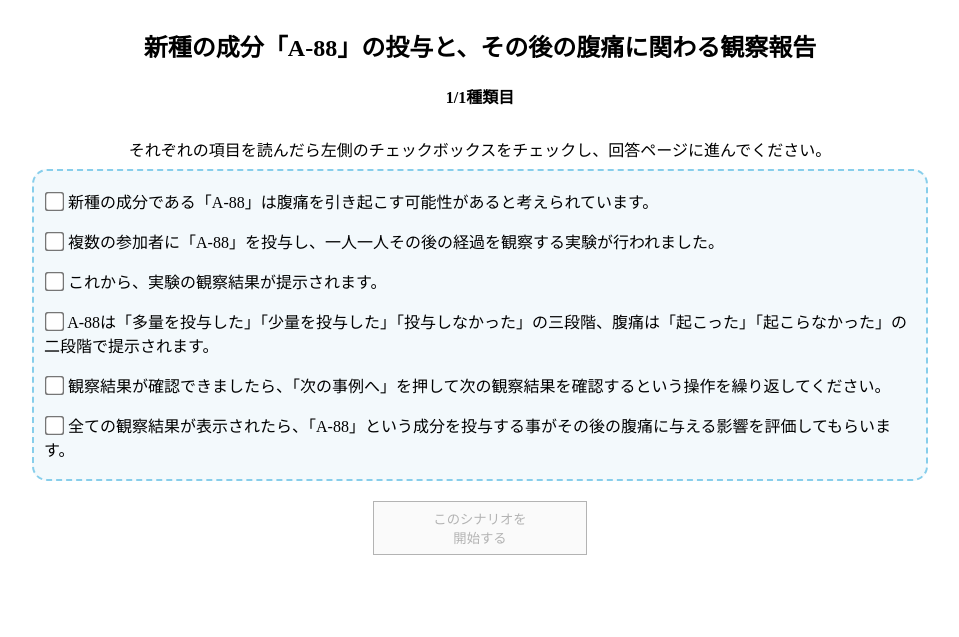
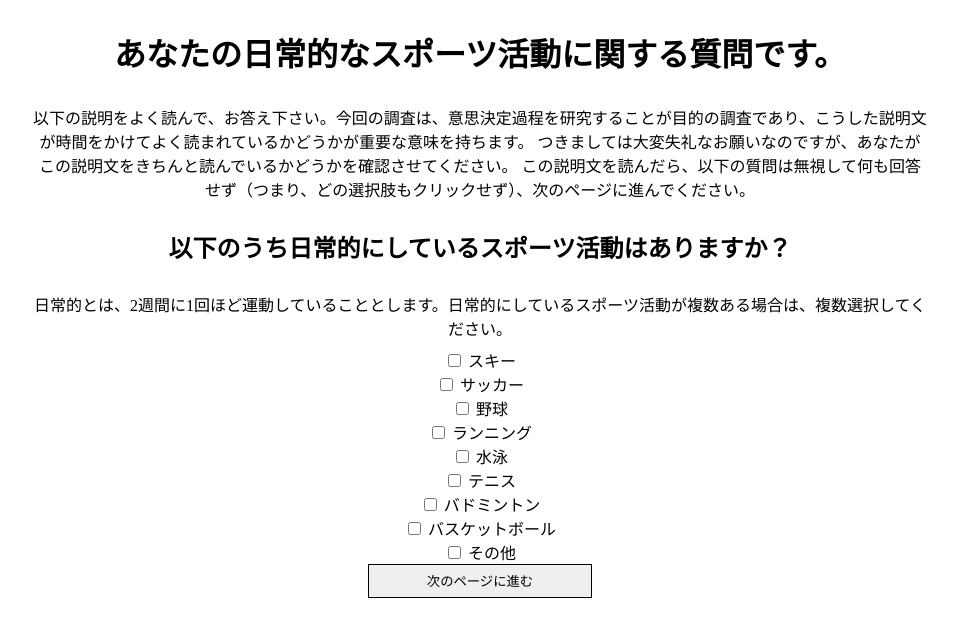
Before and after one commit to ichi-269/ucs_vs_cs_experiment, a Flask app: page /examine2 in a window 1280 px wide. Shown: the top 637 px of the page, without its empty margins (160-1119 px from the left). Run offline with Flask 3, Linux system fonts and the light colour scheme.

Commit message:
imc 実装

```diff
--- a/exp/static/javascript/examine2.js
+++ b/exp/static/javascript/examine2.js
@@ -1,304 +1,72 @@
 let file = '../static/material1.json';
-var user_data = [];
-var test_order = [];
-var current_sample_selection = [];
-var estimations = [];
-let scenarios = shuffle(['one']);
-let stimuli = shuffle(['stimuli_test']);
-// let scenarios = shuffle(['one','two','three','four','five','six','seven','eight']);
-// let stimuli = shuffle(['1','2','3','4','5','6','7','8']);
-let bgcolors = shuffle(['#f0ffff','#f0fff0','#f5f5dc','#e0ffff','#fffaf0','#f8f8ff','#fffafa','#f5f5f5','#f0f8ff','#ffe4e1','#d8bfd8']);
-let image_type = ["p", "notp", "q", "notq"];
-let img_combination = {
-    'a': {'cause': 'p', 'effect': 'q'},
-    'b': {'cause': 'p', 'effect': 'notq'},
-    'c': {'cause': 'notp', 'effect': 'q'},
-    'd': {'cause': 'notp', 'effect': 'notq'}
-}
-var current_test_page = 0; // 何事例目か
-var sample_size = 0; // 現在の設問の事例の総数
-var start_time = getNow();
-var sce_idx = 0;  // 動物の判別
-var est_i = 0;
-var cell_size = 0;
 
-// read_json(): jsonファイルを読み込む
-// getImages(): 画像のプリロード
-// to_next_scenario_description(): シナリオの表示
+let user_id = null;
+let allowPageLeave = false; // ページ離脱を許可するフラグ
 
+window.onbeforeunload = function(e) {
+    if (!allowPageLeave) {
+        e.returnValue = "行った変更が保存されない可能性があります。ページを離れてもよろしいですか？";
+    }
+};
 window.onload = function() {
     // user_id の取得と設定
     var user_id = getUserID();
-
-    test_order = read_json(file);
-    estimations = new Array();
-    getImages();
-    to_next_scenario_description(is_first_time=true);
-}
-window.onbeforeunload = function(e) {
-    e.returnValue = "ページを離れると、これまで入力した内容は全て破棄されます。ページを離れてもよろしいですか？";
-}
-
-function read_json(filename) {
-    var json = $.ajax({
-        type: 'GET',
-        url: filename,
-        async: false,
-        dataType: 'json'
-    }).responseText;
-    return JSON.parse(json);
-}
-function getImages() {
-    for (scenario in scenarios){
-        for(type in image_type){
-            var img = document.createElement('img');
-            img.src = `../${test_order[scenarios[scenario]]['images'][image_type[type]]}`;
-        }
-    }
-    document.getElementById('preload_image').style.display = "none";
 }
 
 preventBrowserBack();
 
-function clear_page() {
-    document.getElementById('estimate_input_area').style.display = "none";
-    document.getElementById('check_sentence').style.display = "none";
-    document.getElementById('description_area').style.display = "none";
-    document.getElementById('show_sample_area').style.display = 'none';
+function get_value_fin() {
+    get_value();
+    export_results();
 }
+function get_value() {
+    let selectedOptions = [];
+    document.querySelectorAll('input[name="sports"]:checked').forEach(function(checkbox) {
+        selectedOptions.push(checkbox.value);
+    });
 
-// シナリオの表示
-function to_next_scenario_description(is_first_time=false) {
-    clear_page();
-    if (!is_first_time){
-        sce_idx++;
-    }
-    resetBackGround();
-    document.getElementById('page').innerHTML = "<h4>"+ (sce_idx+1) + '/' + scenarios.length +"種類目</h4>";
-    document.getElementById('scenario_title').innerHTML = "<h2>" + test_order[scenarios[sce_idx]]['title'] + "</h2>";
-    document.getElementById('check_sentence').style.display = "inline-block";
-    document.getElementById('description_area').style.display = "inline-block";
-    document.getElementById('start_scenario_button').setAttribute("disabled",true);
-    let desc_len = test_order[scenarios[sce_idx]]['descriptions'].length;
-    for (let i = 0; i < desc_len; i++) {
-        document.getElementById('scenario_description'+String(i+1)).innerHTML = test_order[scenarios[sce_idx]]['descriptions'][i];
-    }
-}
-
-// チェックが入っているか確認する
-function check_description() {
-    let checkbox = document.getElementsByClassName("checkbox");
-    let count = 0;
-    for (let i = 0 ; i < checkbox.length ; i++) {
-        if (checkbox[i].checked) count++;
-    }
-    if (count == checkbox.length) {
-        document.getElementById('start_scenario_button').removeAttribute("disabled");
-    } else {
-        document.getElementById("start_scenario_button").setAttribute("disabled", true);
-    }
-}
-
-// 事例を表示する画面へ遷移
-function to_next_new_sample_page() {
-    clear_page();
-    let list = document.getElementsByClassName("checkbox");
-    for (let index = 0; index < list.length; ++index) {
-        list[index].checked = false;
-    }
-    current_test_page = 0;
-    document.getElementById('show_sample_area').style.display = "inline";
-    document.getElementById('order').innerHTML = "実験の進捗状況";
-    changeBackGround();
-
-    // 提示するサンプルのリストを作り、サンプルサイズを求める。
-    current_sample_selection = [];
-    sample_size = 0;
-    Object.keys(test_order[scenarios[sce_idx]]['samples'][stimuli[sce_idx]]).forEach(function(elm) {
-        if (test_order[scenarios[sce_idx]]['samples'][stimuli[sce_idx]][elm] > 0) {
-            sample_size += test_order[scenarios[sce_idx]]['samples'][stimuli[sce_idx]][elm];
-            cell_size = test_order[scenarios[sce_idx]]['samples'][stimuli[sce_idx]][elm];
-            for (let i = 0 ; i < cell_size ; i++) {
-                current_sample_selection.push(elm);
-            }
-        }
-    });
-    current_sample_selection = shuffle(current_sample_selection);
-
-    to_next_sample();
-}
-
-// 次の事例があるか確認し、存在しない場合は推定画面へ遷移
-function to_next_sample() {
-    const button1 = document.getElementById('next_sample');
-    button1.disabled = true;
-    if (current_test_page >= sample_size) {
-        alert('観察結果は以上になります。');
-        draw_estimate('fin');
-        return;
-    }
-    showStimulation();
-    setTimeout(function(){
-        button1.disabled = false;
-    },500);
-}
-
-function showStimulation() {
-    var sample = current_sample_selection[current_test_page];
-    var desc = test_order[scenarios[sce_idx]]['sentences'][sample];
-    console.log("showStimulation_in");
-    desc = desc.split('、');
-    document.getElementById('first_sentence').innerHTML = "<h4>" + desc[0] + "</h4>";
-    document.getElementById('last_sentence').innerHTML = "<h4>" + desc[1] + "</h4>";
-    document.getElementById('show_sample_area').style.display = "inline";
-    document.getElementById('first_sentence').style.display = 'inline-block';
-    document.getElementById('last_sentence').style.display = 'inline-block';
-    document.getElementById('sample_before').style.display = 'inline';
-    document.getElementById('estimate_input_area').style.display = 'none';
-    document.getElementById('next_sample').style.display = 'inline';
-    document.getElementById('sample_before').src = `../${test_order[scenarios[sce_idx]]['images'][img_combination[sample]['cause']]}`;
-    document.getElementById('arrow').src = `../${test_order[scenarios[sce_idx]]['images']['arrow']}`;
-    document.getElementById('sample_after').src = `../${test_order[scenarios[sce_idx]]['images'][img_combination[sample]['effect']]}`;
-    // 進捗バー更新
-    progress_bar();
-    current_test_page++;
-    document.getElementById('current_page').innerHTML = current_test_page+'/'+sample_size;
-
-    // show_back_sample();
-    // console.log("showStimulation_out");
-}
-
-// 進捗バーを更新する関数
-function progress_bar(){
-    document.getElementById('progress_bar').value = current_test_page;
-    document.getElementById('progress_bar').max = sample_size-1;
-}
-
-function draw_estimate(c) {
-    clear_page();
-    document.getElementById("checkbox").setAttribute("disabled",true);
-    document.getElementById('next_scenario').style.display = 'none';
-    document.getElementById('estimate_input_area').style.display = 'inline-block';
-    document.getElementById('next_scenario').setAttribute("disabled", true);
-    document.getElementById('continue_scenario').setAttribute("disabled", true);
-    document.getElementById('continue_scenario').style.display = 'inline';
-    document.getElementById('finish_all_scenarios').setAttribute("disabled",true);
-    document.getElementById('estimate_slider').value = 50;
-    document.getElementById('estimate').innerHTML = 50;
-    document.getElementById("checkbox").checked = false;
-    if (c=='fin'){
-        document.getElementById('continue_scenario').style.display = 'none';
-        if (sce_idx == scenarios.length - 1){
-            document.getElementById('finish_all_scenarios').style.display = 'inline';
-        } else {
-            document.getElementById('next_scenario').style.display = 'inline';
-        }
-    }
-
-    document.getElementById('estimate_description').innerHTML =
-        '<h3>' + test_order[scenarios[sce_idx]]['result'] + 'と思いますか？</h3>' +
-        '<ul>0：' + test_order[scenarios[sce_idx]]['min_result'] + '</ul>' +
-        '<ul>100：' + test_order[scenarios[sce_idx]]['max_result'] + '</ul>' +
-        '<ul>として、0から100の値で<b>直感的に</b>回答してください。</ul>' +
-        '<p>※スライダーの挙動に不具合が生じた場合、スライダーを直接クリックして値を選択してください。</p>'
+    // result を空か否かで設定
+    result = selectedOptions.length > 0;
+    console.log("チェックボックスが選択されているか:", result); // デバッグ用
 }
 
 
-// 因果関係の強さの推定値を取得する
-function get_value() {
-    append_estimation(
-        estimation=document.getElementById('estimate_slider').value
-    );
-}
+function export_results() {
+    if (!user_id) {
+        alert("ユーザーIDが取得できません。");
+        return;
+    }
 
-function get_value_fin() {
-    // 回答送信ボタンの連打防止
-    document.getElementById('finish_all_scenarios').disabled = true;
-    get_value();
-    export_results();
-}
+    let data = {
+        user_id: user_id,
+        result: result // 回答がなければfalse
+    };
+    var user_data = [];
+    user_data.push(data);
 
-// 推定画面のチェックが入ってるか確認する
-function check_estimate() {
-    if (document.getElementById('checkbox').checked) {
-        document.getElementById('next_scenario').removeAttribute("disabled");
-        document.getElementById('continue_scenario').removeAttribute("disabled");
-        document.getElementById('finish_all_scenarios').removeAttribute("disabled");
-    } else {
-        document.getElementById("checkbox").removeAttribute("disabled");
-        document.getElementById("finish_all_scenarios").setAttribute("disabled", true);
-    }
-}
-
-// ###############
-// ## functions ##
-// ###############
-
-function  append_estimation(estimation) {
-    let data = {};
-    data['user_id'] = user_id;
-    data['number'] = scenarios[sce_idx];
-    data['stimuli'] = stimuli[sce_idx];
-    data['estimation'] = estimation;
-    estimations.push(data);
-}
-
-function export_results() {
-    let data = {};
-    data['user_id'] = user_id;
-    data['start_time'] = start_time;
-    data['end_time'] = getNow();
-    data['user_agent'] = window.navigator.userAgent;
-    user_data.push(data);
+    console.log("送信データ:", user_data); // デバッグ用
 
     $.ajax({
         type: 'POST',
-        url: '/send',
+        url: '/send_imc',
         async: false,
         data: {
             'user_data': JSON.stringify(user_data),
-            'estimations': JSON.stringify(estimations),
             'file_name_suffix': 'exp2'
         },
         timeout: 50000
     }).done(function (response) {
+        console.log("送信成功:", response);
+        allowPageLeave = true; // ページ遷移を許可
         location.href = `../end?id=${user_id}`;
     }).fail(function (jqXHR, textStatus, errorThrown) {
+        console.error("送信失敗:", textStatus, errorThrown);
         alert("回答送信中にエラーが発生しました。もう一度終了ボタンを押してください。");
         document.getElementById('finish_all_scenarios').removeAttribute("disabled");
-        throw 'Server Error';
     });
 }
 
-// 配列内の要素をシャッフルする
-// 引用元(https://www.nxworld.net/js-array-shuffle.html)
-function shuffle ([...array]) {
-    for (let i = array.length - 1; i >= 0; i--) {
-        const j = Math.floor(Math.random() * (i + 1));
-        [array[i], array[j]] = [array[j], array[i]];
-    }
-    return array;
-}
 
-// 0埋め、ランダム数列の桁数を揃えるため使用している
-// 引用元(https://rfs.jp/sb/javascript/js-lab/zeropadding.html)
-function zeroPadding(NUM, LEN){
-	return ( Array(LEN).join('0') + NUM ).slice( -LEN );
-}
-
-// 現在時刻を返す関数
-// 引用元(http://www.shurey.com/js/samples/2_msg10.html)
-function getNow() {
-	var now = new Date();
-	var year = now.getFullYear();
-	var mon = now.getMonth()+1;  // １を足すこと
-	var day = now.getDate();
-	var hour = now.getHours();
-	var min = now.getMinutes();
-	var sec = now.getSeconds();
-	var s = year + "/" + mon + "/" + day + " " + hour + ":" + min + ":" + sec;
-	return s;
-}
 
 // ブラウザバックを禁止する関数
 function preventBrowserBack() {
@@ -308,15 +76,6 @@ function preventBrowserBack() {
     });
 }
 
-// backgroundColorを変更する関数
-function changeBackGround(){
-	document.body.style.backgroundColor = bgcolors[sce_idx];
-}
-
-// backgroundColorをリセットする関数
-function resetBackGround(){
-    document.body.style.backgroundColor = 'Transparent';
-}
 
 // クエリパラメータから user_id を取得し変数に代入
 function getUserID() {
--- a/exp/templates/exp/examine2.html
+++ b/exp/templates/exp/examine2.html
@@ -15,118 +15,31 @@
         <div id="scenario_title" class="title"></div>
         <div id="page"></div>
     </div>
-    <div id="preload_image">
-        <p>ページを読み込んでいます。</p>
-        <p>しばらくお待ちください。</p>
-    </div>
-    <div id="description_area" class="area" style="display:none;">
-        <p id="check_sentence" style="display:none;">それぞれの項目を読んだら左側のチェックボックスをチェックし、回答ページに進んでください。</p>
-        <br>
-        <div id="scenario_descriptions" style="text-align: left;">
-            <form action="cgi-bin/abc.cgi" method="post">
-                <p>
-                    <input class="checkbox" type="checkbox" id="checkbox1" style="transform:scale(1.5)"
-                        onclick="check_description()" />
-                    <label for="checkbox1" id="scenario_description1"></label>
-                </p>
-                <p>
-                    <input class="checkbox" type="checkbox" id="checkbox2" style="transform:scale(1.5)"
-                        onclick="check_description()" />
-                    <label for="checkbox2" id="scenario_description2"></label>
-                </p>
-                <br>
-                <p>
-                    <input class="checkbox" type="checkbox" id="checkbox3" style="transform:scale(1.5)"
-                        onclick="check_description()" />
-                    <label for="checkbox3" id="scenario_description3"></label>
-                </p>
-                <br>
-                <p>
-                    <input class="checkbox" type="checkbox" id="checkbox4" style="transform:scale(1.5)"
-                        onclick="check_description()" />
-                    <label for="checkbox4" id="scenario_description4"></label>
-                </p>
-                <br>
-                <p>
-                    <input class="checkbox" type="checkbox" id="checkbox5" style="transform:scale(1.5)"
-                        onclick="check_description()" />
-                    <label for="checkbox5" id="scenario_description5"></label>
-                </p>
-                <br>
-                <p>
-                    <input class="checkbox" type="checkbox" id="checkbox6" style="transform:scale(1.5)"
-                        onclick="check_description()" />
-                    <label for="checkbox6" id="scenario_description6"></label>
-                </p>
-                <br>
-            </form>
-        </div>
-        <div style="padding: 20px 20px;">
-            <button id="start_scenario_button" class="next_button" style="cursor: hand; cursor:pointer;" onclick="to_next_new_sample_page()"
-                disabled>このシナリオを<br>開始する</button>
+    <h1>あなたの日常的なスポーツ活動に関する質問です。</h1>
+    <p>
+        以下の説明をよく読んで、お答え下さい。今回の調査は、意思決定過程を研究することが目的の調査であり、こうした説明文が時間をかけてよく読まれているかどうかが重要な意味を持ちます。
+        つきましては大変失礼なお願いなのですが、あなたがこの説明文をきちんと読んでいるかどうかを確認させてください。
+        この説明文を読んだら、以下の質問は無視して何も回答せず（つまり、どの選択肢もクリックせず）、次のページに進んでください。
+    </p>
+
+    <div class="question">
+        <h2>以下のうち日常的にしているスポーツ活動はありますか？</h2>
+        <p>日常的とは、2週間に1回ほど運動していることとします。日常的にしているスポーツ活動が複数ある場合は、複数選択してください。</p>
+        <div class="options">
+            <label><input type="checkbox" name="sports" value="スキー"> スキー</label><br>
+            <label><input type="checkbox" name="sports" value="サッカー"> サッカー</label><br>
+            <label><input type="checkbox" name="sports" value="野球"> 野球</label><br>
+            <label><input type="checkbox" name="sports" value="ランニング"> ランニング</label><br>
+            <label><input type="checkbox" name="sports" value="水泳"> 水泳</label><br>
+            <label><input type="checkbox" name="sports" value="テニス"> テニス</label><br>
+            <label><input type="checkbox" name="sports" value="バドミントン"> バドミントン</label><br>
+            <label><input type="checkbox" name="sports" value="バスケットボール"> バスケットボール</label><br>
+            <label><input type="checkbox" name="sports" value="その他"> その他</label>
         </div>
     </div>
 
-    <br>
+    <button id="finish_all_scenarios" onclick="get_value_fin()">次のページに進む</button>
 
-    <div id="show_sample_area" class="area" style="display:none">
-        <div id="order"></div>
-        <progress id="progress_bar" max="0" value="0"></progress><br>
-        <div id="current_page"></div>
-        <div id="show_area">
-            <table id = "table_area">
-            <tr><td>
-            <img id="sample_before" class="sample">
-            </td><td>
-            <img id='arrow' class="sample">
-            </td><td>
-            <img id="sample_after" class="sample">
-            </td></tr>
-            <tr><td>
-            <span id='first_sentence'></span>
-            </td><td>
-            </td><td>
-            <span id='last_sentence'></span>
-            </td></tr>
-            </table>
-        </div>
-
-        <div id="pred_ans"></div>
-        <button id="next_sample" class="next_button"  style="display: none; cursor: hand; cursor:pointer;" onclick="to_next_sample();">次の事例へ</button>
-    </div>
-    <script>
-        $('button').on('click', function() {
-            $('body').css("display","none");
-            $('body').fadeIn(300);
-        });
-    </script>
-
-    <br>
-    <div id="estimate_input_area" class="area" style="display:none">
-        <div id="estimate_description"></div><br>
-        <form oninput="estimate.value = Number(estimate_slider.value);">
-            <p>
-                <b><output id="estimate">0</output></b>
-            </p>
-            <p>
-                <input id="estimate_slider" type="range" min="-0" max="100" step="1" value="0" onclick="check_estimate()">
-            </p>
-        </form>
-        <br>
-        <input type="checkbox" id="checkbox" style="transform:scale(1.5)" disabled onclick="check_estimate()" />
-        <label for="checkbox">この数値を答えとして回答します（50として回答したい場合でも、一度スライダーを操作してください）<br></label>
-        <div id="notes">
-            <b>ボタンは1回押していただくだけで結構です。</b>
-            <b>送信に時間がかかる場合がありますので、最低30秒お待ちください。</b>
-        </div>
-        <button id="next_scenario" style="display:none; cursor: hand; cursor:pointer;" disabled
-            onclick="get_value();to_next_scenario_description()">次のシナリオへ進む</button>
-            <button id="finish_all_scenarios" style="display:none; cursor: hand; cursor:pointer;" disabled
-            onclick="window.onbeforeunload = null; get_value_fin();">回答を送信する</button>
-
-        <button id="continue_scenario" style="display:inline-grid; cursor: hand; cursor:pointer;" disabled
-            onclick="get_value();showStimulation()">シナリオを続ける</button>
-    </div>
 
 </body>
 </html>
--- a/exp/views.py
+++ b/exp/views.py
@@ -61,3 +61,34 @@ def send():
         import traceback
         traceback.print_exc()
         return Response(status=500)
+
+@app.route('/send_imc', methods=['POST'])
+def send_imc():
+    try:
+        # リクエストデータを辞書形式に変換
+        raw_data = request.form.to_dict()
+        suffix = raw_data.get("file_name_suffix", "default")  # サフィックスがない場合のデフォルト値
+
+        # 必要なデータセット（user_data のみ）
+        if "user_data" in raw_data:
+            user_data = json.loads(raw_data["user_data"])  # JSONデコード
+            file_name = "user_data_" + suffix + ".csv"  # ファイル名を生成
+            filepath = os.path.join('.', file_name)
+
+            # ファイルが存在しない場合はヘッダーを追加
+            if not os.path.exists(filepath):
+                with open(filepath, 'w', newline='', encoding='utf-8') as f:
+                    writer = csv.DictWriter(f, user_data[0].keys())
+                    writer.writeheader()
+
+            # データを追記
+            with open(filepath, 'a', newline='', encoding='utf-8') as f:
+                writer = csv.DictWriter(f, user_data[0].keys())
+                writer.writerows(user_data)
+
+        return Response(status=200)
+
+    except Exception as e:
+        import traceback
+        traceback.print_exc()
+        return Response(status=500)
--- a/res_estimations_exp2.csv
+++ /dev/null
@@ -1,3 +0,0 @@
-user_id,number,stimuli,estimation
-114514,one,stimuli_test,38
-,one,stimuli_test,32
--- a/res_user_data_exp2.csv
+++ /dev/null
@@ -1,3 +0,0 @@
-user_id,start_time,end_time,user_agent
-114514,2025/1/8 21:47:40,2025/1/8 21:47:51,"Mozilla/5.0 (Macintosh; Intel Mac OS X 10_15_7) AppleWebKit/537.36 (KHTML, like Gecko) Chrome/131.0.0.0 Safari/537.36"
-,2025/1/9 9:41:16,2025/1/9 9:41:27,"Mozilla/5.0 (Macintosh; Intel Mac OS X 10_15_7) AppleWebKit/537.36 (KHTML, like Gecko) Chrome/131.0.0.0 Safari/537.36"
```
Also changed, not shown: res_estimations_exp1.csv (deleted, +0 -9 lines), res_user_data_exp1.csv (deleted, +0 -9 lines).
